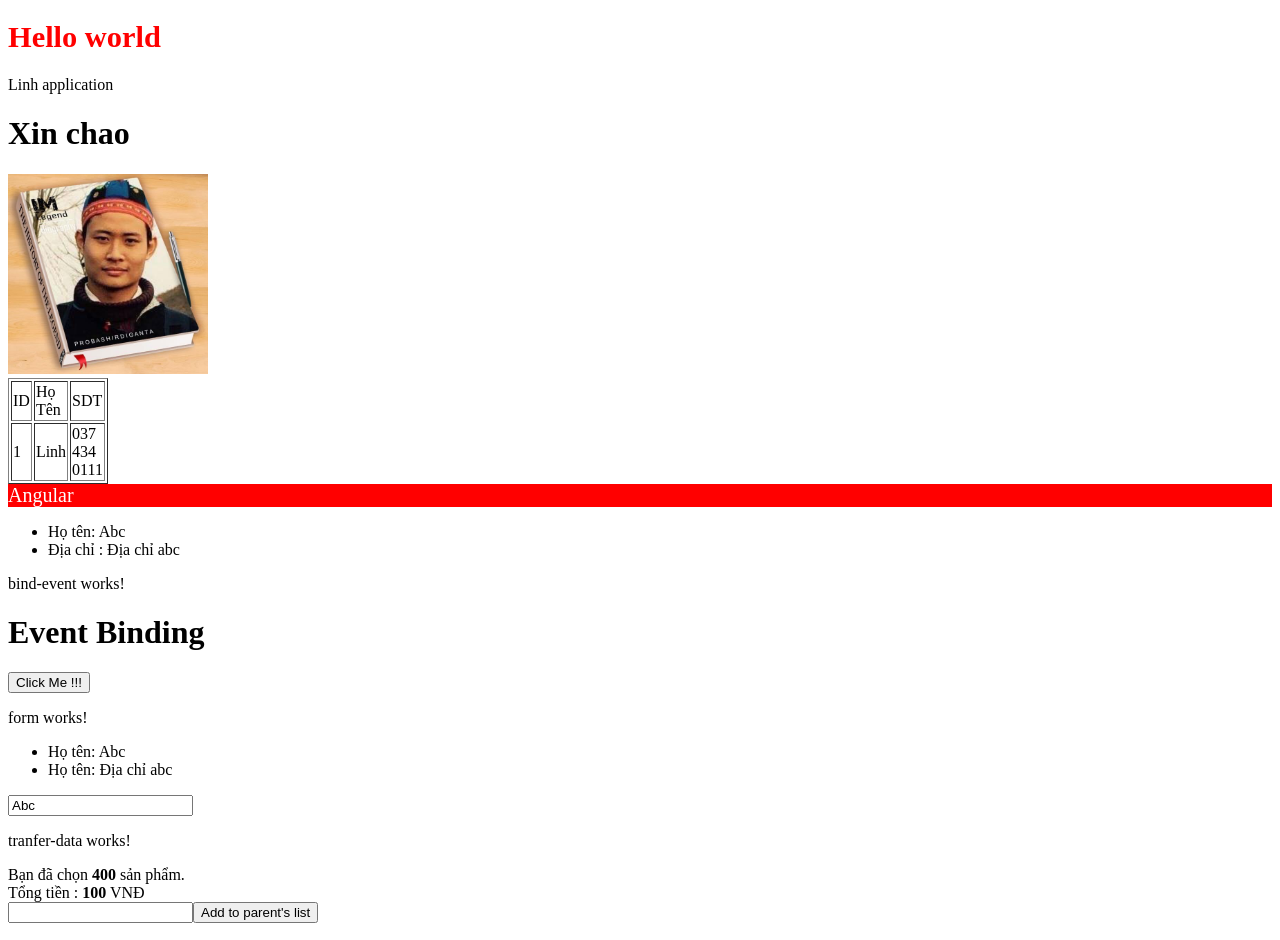
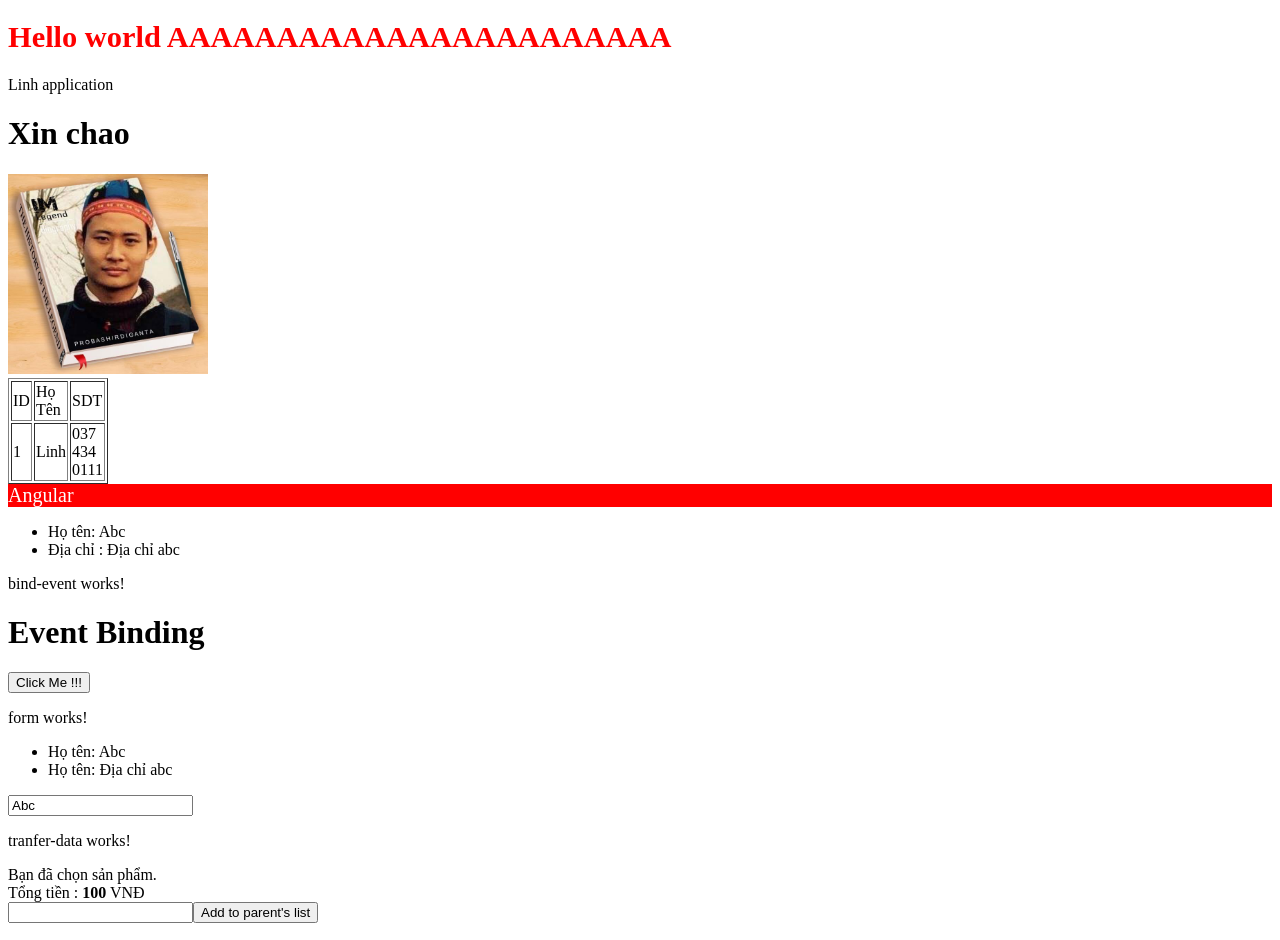
Before and after one commit to vsvn-LinhNV/angular, an Angular app: page / in a window 1280 px wide. Shown: the top 940 px of the page. Built offline with nearby package versions, Linux system fonts and the light colour scheme.

Commit message:
Update app.component.html

```diff
--- a/src/app/app.component.html
+++ b/src/app/app.component.html
@@ -1,6 +1,6 @@
 
 <h1 class="text-large text-red">
-  Hello world
+  Hello world AAAAAAAAAAAAAAAAAAAAAAA
 </h1>
 
 <div>
@@ -13,7 +13,7 @@
 <app-component-test></app-component-test>
 <app-bind-event></app-bind-event>
 <app-form></app-form>
-<app-tranfer-data [tongSL]="tongSL" [tongTienGH]="tongTienGH"></app-tranfer-data>
+<app-tranfer-data [tongSL]="tongSLvvvvv" [tongTienGH]="tongTienGH"></app-tranfer-data>
 
 <app-tranfer-data-child2-parent (newItemEvent)="addItem($event)"></app-tranfer-data-child2-parent>
 
```
